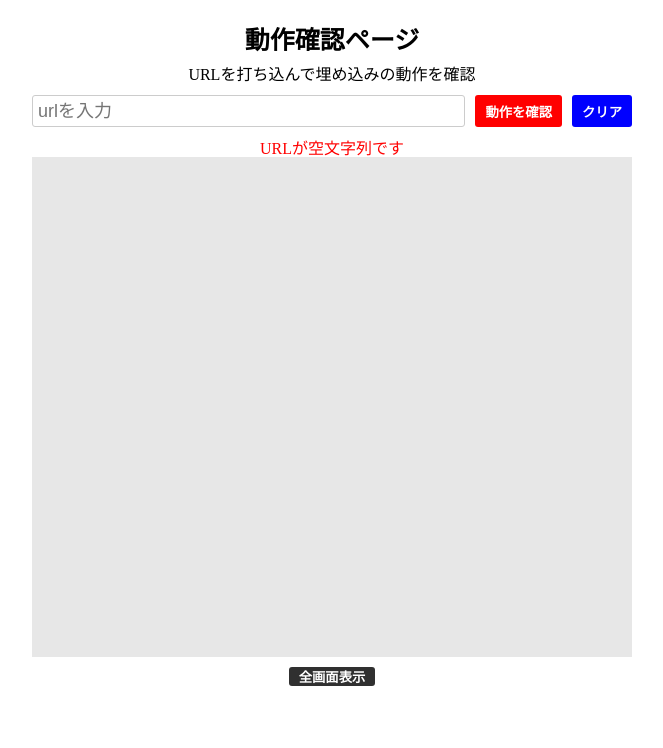
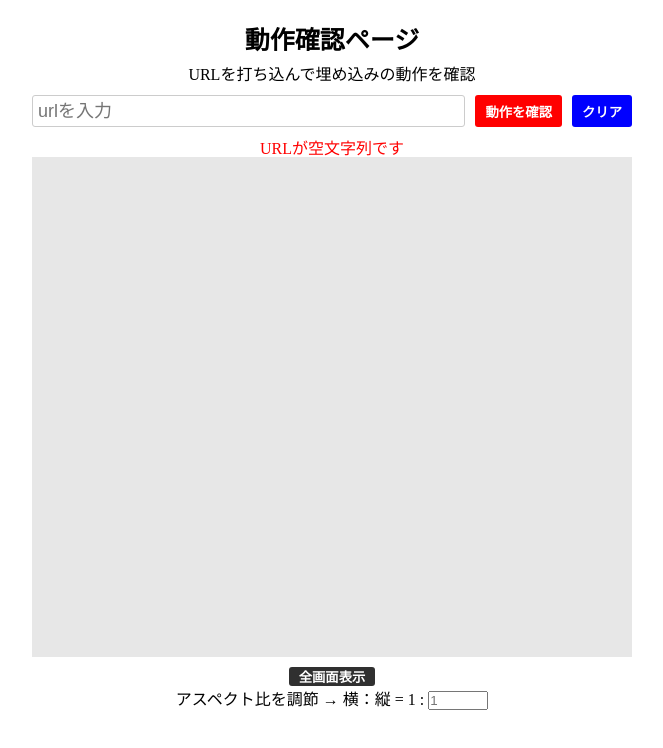
Before and after one commit to arco0922/iiiex-main2021-works, a React app: page /test in a window 1280 px wide. Shown: the top 748 px of the page, without its empty margins (308-971 px from the left). Built offline with nearby package versions, Linux system fonts and the light colour scheme.

Commit message:
add minimum aspect ratio adjustment function

```diff
--- /dev/null
+++ b/src/pages/TestPage/AspectForm.tsx
@@ -0,0 +1,18 @@
+import React from 'react';
+import styled, { css } from 'styled-components';
+
+interface Props {
+  setAspectRatio: (aspectRatio: number) => void;
+}
+
+export const AspectForm: React.VFC<Props> = ({ setAspectRatio }) => {
+  const setAspectRatioHandler = React.useCallback((e: React.ChangeEvent<HTMLInputElement>) => {
+    setAspectRatio(Number(e.target.value));
+  }, []);
+  return (
+    <form>
+      <label>アスペクト比を調節 → 横：縦 = 1 : </label>
+      <input type="number" placeholder="1" min="0.1" max="2" step="0.1" onChange={setAspectRatioHandler}></input>
+    </form>
+  );
+};
--- a/src/pages/TestPage/TestPage.tsx
+++ b/src/pages/TestPage/TestPage.tsx
@@ -1,13 +1,17 @@
 import React from 'react';
 import styled from 'styled-components';
+import { AspectForm } from './AspectForm';
 import { UrlForm } from './UrlForm';
 import { WorksWindow } from './WorksWindow';
 
 export const TestPage: React.VFC = () => {
   const [srcUrl, setSrcUrl] = React.useState<string>('');
   const [isFull, setIsFull] = React.useState<boolean>(false);
+  const [aspectRatio, setAspectRatio] = React.useState<number>(1 / 1);
   const iframeWidth = isFull ? '100vw' : '600px';
-  const iframeHeight = isFull ? '100vh' : '500px';
+  const iframeHeight = isFull ? '100vh' : 500 * aspectRatio + 'px';
+  console.log(iframeHeight);
+  console.log(aspectRatio);
   return (
     <StyledRoot>
       <StyledContainer width={iframeWidth}>
@@ -20,6 +24,7 @@ export const TestPage: React.VFC = () => {
           </>
         )}
         <WorksWindow srcUrl={srcUrl} iframeHeight={iframeHeight} isFull={isFull} setIsFull={setIsFull}></WorksWindow>
+        <AspectForm setAspectRatio={setAspectRatio}></AspectForm>
       </StyledContainer>
     </StyledRoot>
   );
```
